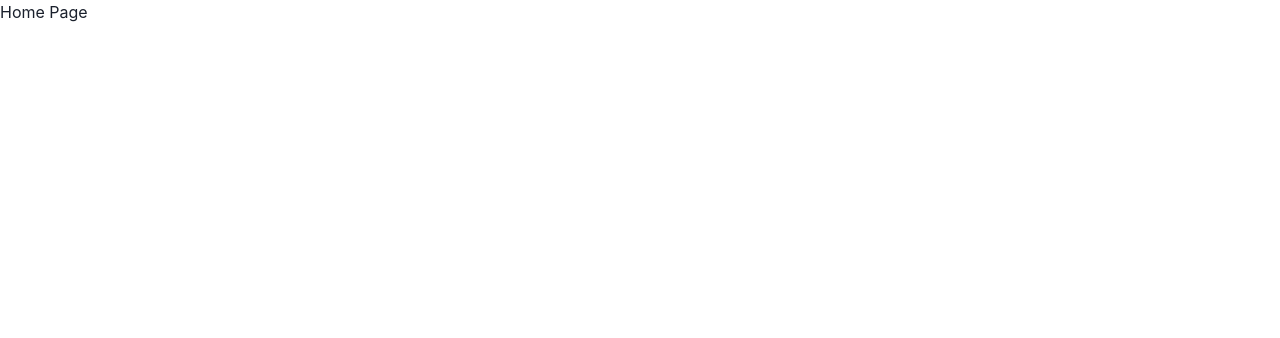
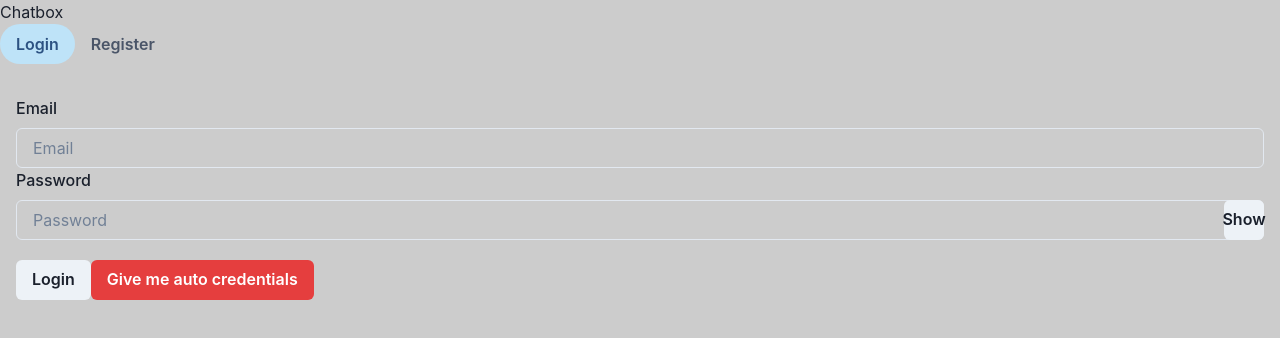
Before and after one commit to alminodb/p2p, a React (Create React App) app: page / in a window 1280 px wide. Shown: the top 338 px of the page. Built offline with nearby package versions, Linux system fonts and the light colour scheme.

Commit message:
Added simple frontend for login and register

```diff
--- /dev/null
+++ b/src/App.css
@@ -0,0 +1,6 @@
+@import url('https://fonts.googleapis.com/css2?family=Work+Sans:ital,wght@0,100..900;1,100..900&display=swap');
+
+.App {
+    min-height: 100vh;
+    background-color: #ccc;
+}
--- a/src/App.js
+++ b/src/App.js
@@ -1,6 +1,7 @@
 import HomePage from "./Pages/HomePage";
 import ChatPage from "./Pages/ChatPage";
 import { Route } from "react-router-dom";
+import "./App.css";
 
 function App() {
   return (
--- /dev/null
+++ b/src/Components/Authentication/Login.js
@@ -0,0 +1,51 @@
+import { Button, FormControl, FormLabel, Input, InputGroup, InputRightElement, VStack } from '@chakra-ui/react'
+import React, { useState } from 'react'
+
+function Login() {
+
+    const [email, setEmail] = useState("");
+    const [password, setPassword] = useState("");
+    const [passwordShown, setPasswordShown] = useState(false);
+
+    const emailHandler = (event) => {
+        setEmail(event.target.value);
+    }
+
+    const passwordHandler = (event) => {
+        setPassword(event.target.value);
+    }
+
+    const passwordShownHandler = () => {
+        setPasswordShown(passwordShown ? false : true);
+    }
+
+    const submitHandler = (event) => {
+        event.preventDefaults();
+    }
+
+    return (
+        <>
+            <VStack>
+                <FormControl id="login-form">
+                    <FormLabel>Email</FormLabel>
+                    <Input id="login-form__email" placeholder="Email" onChange={emailHandler} />
+
+                    <FormLabel>Password</FormLabel>
+                    <InputGroup>
+                        <Input id="login-form__password" placeholder="Password" onChange={passwordHandler} type={passwordShown ? "text" : "password"} />
+                        <InputRightElement><Button onClick={passwordShownHandler}>{passwordShown ? "Hide" : "Show"}</Button></InputRightElement>
+                    </InputGroup>
+
+                    <Button mt="20px">Login</Button>
+                    <Button mt="20px" onClick={() => {
+                        setEmail("almin@example.com");
+                        setPassword("123123123");
+                    }} colorScheme='red'>Give me auto credentials</Button>
+
+                </FormControl>
+            </VStack>
+        </>
+    )
+}
+
+export default Login
--- /dev/null
+++ b/src/Components/Authentication/Register.js
@@ -0,0 +1,66 @@
+import { Button, FormControl, FormLabel, Input, InputGroup, InputRightElement, VStack } from '@chakra-ui/react'
+import React, { useState } from 'react'
+
+function Register() {
+
+    const [name, setName] = useState("");
+    const [email, setEmail] = useState("");
+    const [password, setPassword] = useState("");
+    const [confirmPassword, setConfirmPassword] = useState("");
+    const [passwordShown, setPasswordShown] = useState(false);
+
+    const nameHandler = (event) => {
+        setName(event.target.value);
+    }
+
+    const emailHandler = (event) => {
+        setEmail(event.target.value);
+    }
+
+    const passwordHandler = (event) => {
+        setPassword(event.target.value);
+    }
+
+    const confirmPasswordHandler = (event) => {
+        setConfirmPassword(event.target.value);
+    }
+
+    const passwordShownHandler = () => {
+        setPasswordShown(passwordShown ? false : true);
+    }
+
+    const submitHandler = (event) => {
+        event.preventDefaults();
+    }
+
+    return (
+        <>
+            <VStack>
+                <FormControl id="register-form">
+                    <FormLabel>Name</FormLabel>
+                    <Input id="register-form__name" placeholder="Name" onChange={nameHandler} />
+
+                    <FormLabel>Email</FormLabel>
+                    <Input id="register-form__email" placeholder="Email" onChange={emailHandler} />
+
+                    <FormLabel>Password</FormLabel>
+                    <InputGroup>
+                        <Input id="register-form__password" placeholder="Password" onChange={passwordHandler} type={passwordShown ? "text" : "password"} />
+                        <InputRightElement><Button onClick={passwordShownHandler}>{passwordShown ? "Hide" : "Show"}</Button></InputRightElement>
+                    </InputGroup>
+
+                    <FormLabel>Confirm password</FormLabel>
+                    <InputGroup>
+                        <Input id="register-form__confirm-password" placeholder="Confirm Password" onChange={confirmPasswordHandler} type={passwordShown ? "text" : "password"} />
+                        <InputRightElement><Button onClick={passwordShownHandler}>{passwordShown ? "Hide" : "Show"}</Button></InputRightElement>
+                    </InputGroup>
+
+                    <Button mt="20px">Register</Button>
+
+                </FormControl>
+            </VStack>
+        </>
+    )
+}
+
+export default Register
--- a/src/Pages/HomePage.js
+++ b/src/Pages/HomePage.js
@@ -1,11 +1,28 @@
+import { Tabs, Tab, TabList, TabPanels, TabPanel } from '@chakra-ui/react'
 import React from 'react'
+import Login from '../Components/Authentication/Login'
+import Register from '../Components/Authentication/Register'
 
 const HomePage = () => {
-  return (
-    <div>
-      Home Page
-    </div>
-  )
+    return (
+        <>
+            <div>Chatbox</div>
+            <Tabs variant='soft-rounded'>
+                <TabList mb="1em">
+                    <Tab>Login</Tab>
+                    <Tab>Register</Tab>
+                </TabList>
+                <TabPanels>
+                    <TabPanel>
+                        <Login />
+                    </TabPanel>
+                    <TabPanel>
+                        <Register />
+                    </TabPanel>
+                </TabPanels>
+            </Tabs>
+        </>
+    )
 }
 
 export default HomePage
```
